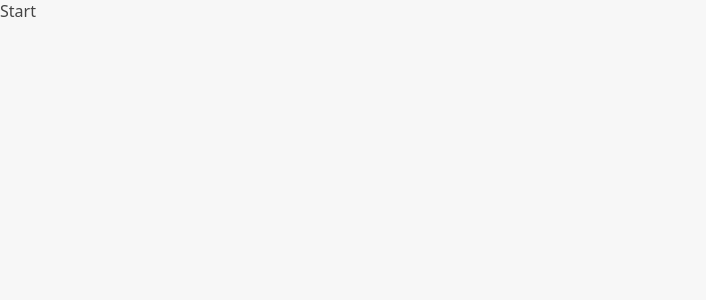
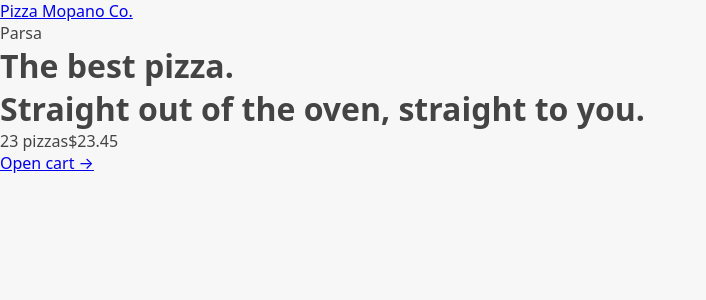
Before and after one commit to funnypar/Learn-React, a React (Vite) app in the folder pizza-mopano/: page / in a window 1280 px wide. Shown: the top 300 px of the page, without its empty margins (0-706 px from the left). Built offline with nearby package versions, Linux system fonts and the light colour scheme.

Commit message:
appLayout

```diff
--- a/pizza-mopano/package.json
+++ b/pizza-mopano/package.json
@@ -11,7 +11,8 @@
   },
   "dependencies": {
     "react": "^18.2.0",
-    "react-dom": "^18.2.0"
+    "react-dom": "^18.2.0",
+    "react-router-dom": "^6.22.3"
   },
   "devDependencies": {
     "@types/react": "^18.2.64",
--- a/pizza-mopano/src/App.jsx
+++ b/pizza-mopano/src/App.jsx
@@ -1,7 +1,41 @@
+import { RouterProvider, createBrowserRouter } from "react-router-dom";
 import "./App.css";
+import AppLayout from "./UI/AppLayout";
+import Home from "./UI/Home";
+import Menu from "./features/menu/Menu";
+import Cart from "./features/cart/Cart";
+import CreateOrder from "./features/order/CreateOrder";
+import Order from "./features/order/Order";
 
+const router = createBrowserRouter([
+    {
+        element: <AppLayout />,
+        children: [
+            {
+                path: "/",
+                element: <Home />,
+            },
+            {
+                path: "/menu",
+                element: <Menu />,
+            },
+            {
+                path: "/cart",
+                element: <Cart />,
+            },
+            {
+                path: "/order/new",
+                element: <CreateOrder />,
+            },
+            {
+                path: "/order/:orderId",
+                element: <Order />,
+            },
+        ],
+    },
+]);
 function App() {
-    return <div>Start</div>;
+    return <RouterProvider router={router} />;
 }
 
 export default App;
--- /dev/null
+++ b/pizza-mopano/src/UI/AppLayout.jsx
@@ -0,0 +1,19 @@
+import { Outlet } from "react-router-dom";
+import CartOverview from "../features/cart/CartOverview";
+import Header from "./Header";
+
+const AppLayout = () => {
+    return (
+        <div>
+            <Header />
+
+            <main>
+                <Outlet />
+            </main>
+
+            <CartOverview />
+        </div>
+    );
+};
+
+export default AppLayout;
--- /dev/null
+++ b/pizza-mopano/src/UI/Header.jsx
@@ -0,0 +1,12 @@
+import { Link } from "react-router-dom";
+
+const Header = () => {
+    return (
+        <header>
+            <Link to="/">Pizza Mopano Co.</Link>
+            <p>Parsa</p>
+        </header>
+    );
+};
+
+export default Header;
```
Also changed, not shown: pizza-mopano/src/features/order/Order.jsx (+11 -4 lines), 1 other file (tests, documents, lock files or other folders).
